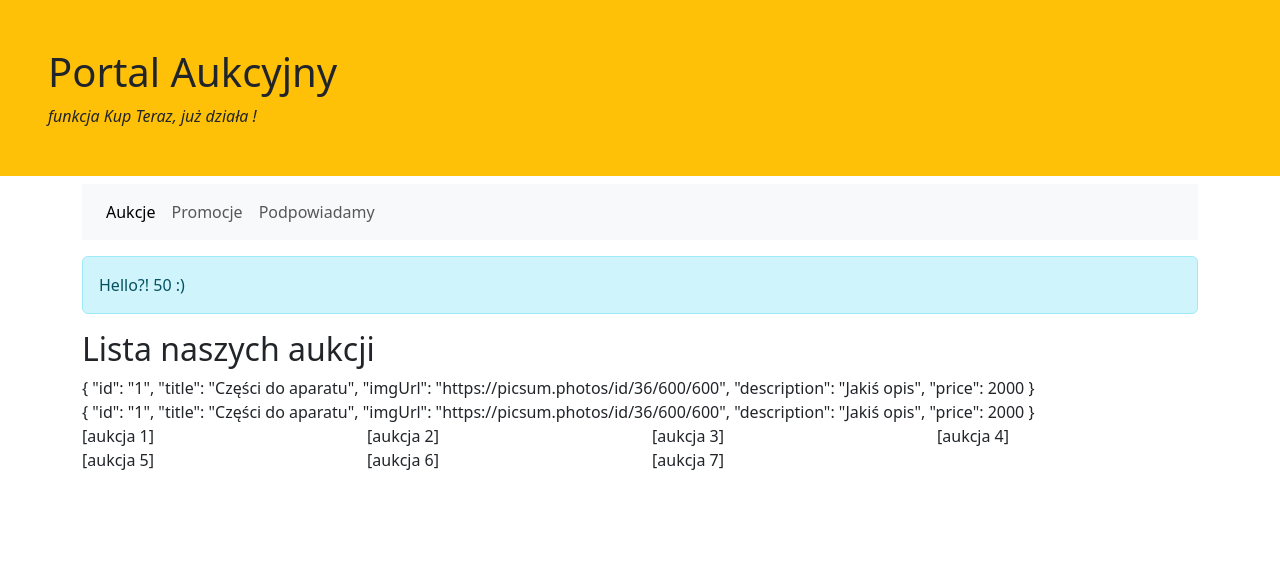
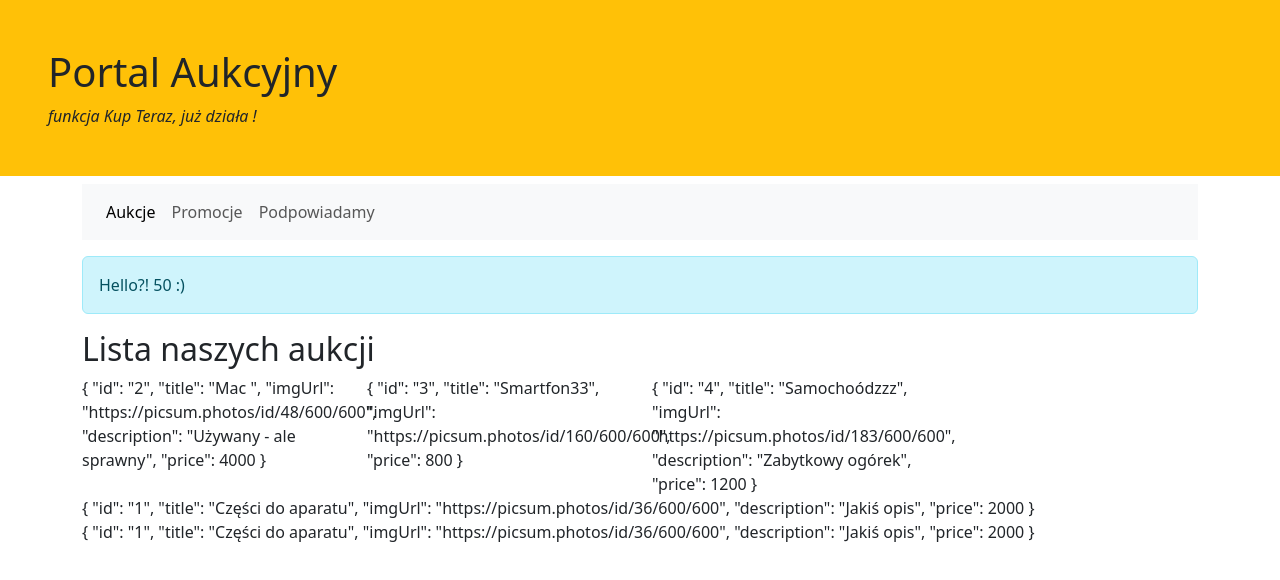
Before and after one commit to michaljabi/20260921-angular, an Angular app in the folder auction-portal/: page /auctions in a window 1280 px wide. Shown: the top 580 px of the page. Built offline with nearby package versions, Linux system fonts and the light colour scheme.

Commit message:
task(18): AuctionItem interface + signal to nandle.

```diff
--- /dev/null
+++ b/auction-portal/src/app/auctions/auction-item.ts
@@ -0,0 +1,7 @@
+export interface AuctionItem {
+    id: string;
+    title: string;
+    imgUrl: string;
+    description?: string;
+    price: number;
+}
--- a/auction-portal/src/app/auctions/auctions-page.component.ts
+++ b/auction-portal/src/app/auctions/auctions-page.component.ts
@@ -1,5 +1,6 @@
 import { AsyncPipe, JsonPipe } from '@angular/common';
-import { Component } from '@angular/core';
+import { Component, signal } from '@angular/core';
+import { AuctionItem } from './auction-item';
 
 @Component({
   imports: [JsonPipe, AsyncPipe],
@@ -8,6 +9,15 @@ import { Component } from '@angular/core';
   template: `
     <section>
       <h2>Lista naszych aukcji</h2>
+
+      <div class="row">
+        @for (auciton of auctions(); track auciton.id) {
+          <div class="col-12 col-sm-6 col-md-4 col-lg-3">
+            {{ auciton | json }}
+          </div>
+        }
+      </div>
+
       <div>
         {{ singleAuction | json }}
       </div>
@@ -15,16 +25,34 @@ import { Component } from '@angular/core';
         <!-- jak działają pipes jedna po durigej (faktyczny pipeline) -->
         {{ singleActionPromise | async | json }}
       </div>
-      <div class="row">
-        @for (no of [1, 2, 3, 4, 5, 6, 7]; track no) {
-          <div class="col-12 col-sm-6 col-md-4 col-lg-3">[aukcja {{ no }}]</div>
-        }
-      </div>
     </section>
   `,
 })
 export class AuctionsPageComponent {
-  singleAuction = {
+  auctions = signal<AuctionItem[]>([
+    {
+      id: '2',
+      title: 'Mac ',
+      imgUrl: 'https://picsum.photos/id/48/600/600',
+      description: 'Używany - ale sprawny',
+      price: 4000,
+    },
+    {
+      id: '3',
+      title: 'Smartfon33',
+      imgUrl: 'https://picsum.photos/id/160/600/600',
+      price: 800,
+    },
+    {
+      id: '4',
+      title: 'Samochoódzzz',
+      imgUrl: 'https://picsum.photos/id/183/600/600',
+      description: 'Zabytkowy ogórek',
+      price: 1200,
+    },
+  ]);
+
+  singleAuction: AuctionItem = {
     id: '1',
     title: 'Części do aparatu',
     imgUrl: 'https://picsum.photos/id/36/600/600',
```
